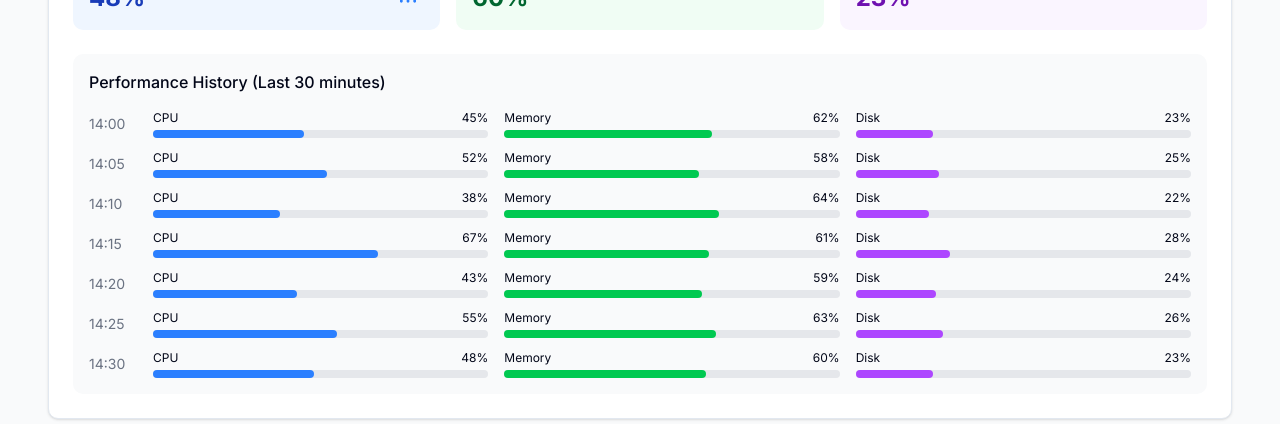
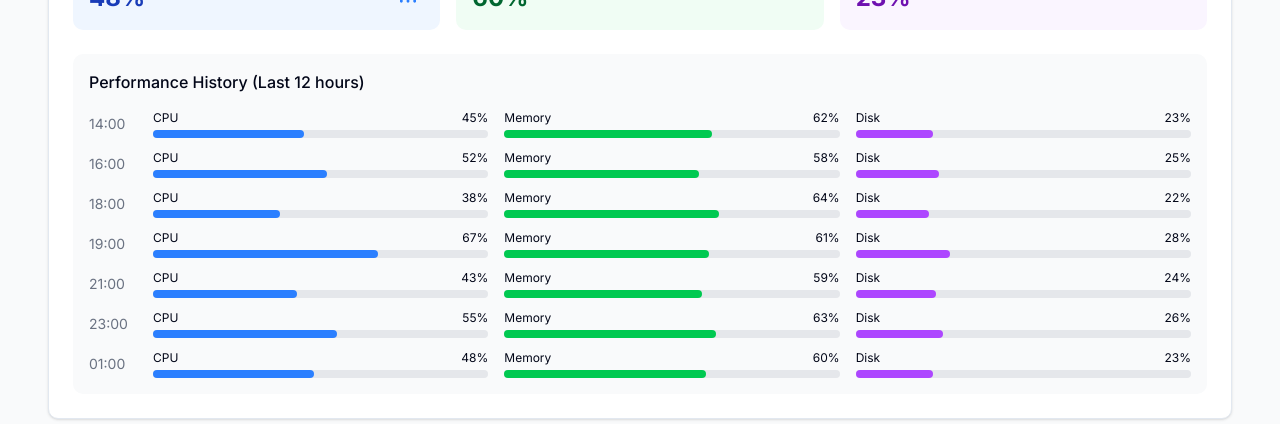
Before and after one commit to smileycookie/CyArt_frontend, a Next.js app in the folder frontend/: page /deviceDetail in a window 1280 px wide. Both pictures are taken after a click on the button "Performance". Shown: the part 312-736 px from the top of the page. Built offline with nearby package versions, Linux system fonts and the light colour scheme.

Commit message:
updated performance timer

```diff
--- a/frontend/src/components/feature03/deviceDetails.tsx
+++ b/frontend/src/components/feature03/deviceDetails.tsx
@@ -79,12 +79,12 @@ const mockLogs: Log[] = [
 
 const mockPerformanceData = [
   { time: "14:00", cpu: 45, memory: 62, disk: 23 },
-  { time: "14:05", cpu: 52, memory: 58, disk: 25 },
-  { time: "14:10", cpu: 38, memory: 64, disk: 22 },
-  { time: "14:15", cpu: 67, memory: 61, disk: 28 },
-  { time: "14:20", cpu: 43, memory: 59, disk: 24 },
-  { time: "14:25", cpu: 55, memory: 63, disk: 26 },
-  { time: "14:30", cpu: 48, memory: 60, disk: 23 }
+  { time: "16:00", cpu: 52, memory: 58, disk: 25 },
+  { time: "18:00", cpu: 38, memory: 64, disk: 22 },
+  { time: "19:00", cpu: 67, memory: 61, disk: 28 },
+  { time: "21:00", cpu: 43, memory: 59, disk: 24 },
+  { time: "23:00", cpu: 55, memory: 63, disk: 26 },
+  { time: "01:00", cpu: 48, memory: 60, disk: 23 }
 ];
 
 const mockSettings = {
@@ -287,7 +287,7 @@ export default function AgentDetailView() {
             </div>
 
             <div className="bg-gray-50 p-4 rounded-lg">
-              <h3 className="font-medium mb-4">Performance History (Last 30 minutes)</h3>
+              <h3 className="font-medium mb-4">Performance History (Last 12 hours)</h3>
               <div className="space-y-3">
                 {mockPerformanceData.map((data, index) => (
                   <div key={index} className="flex items-center gap-4">
```
